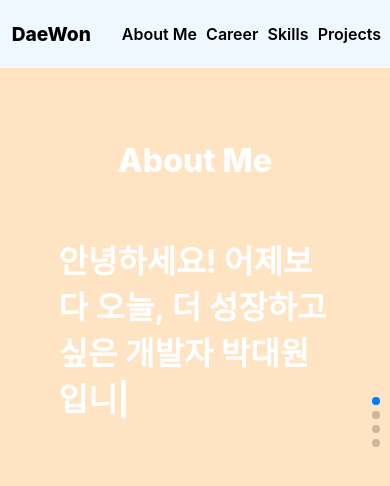
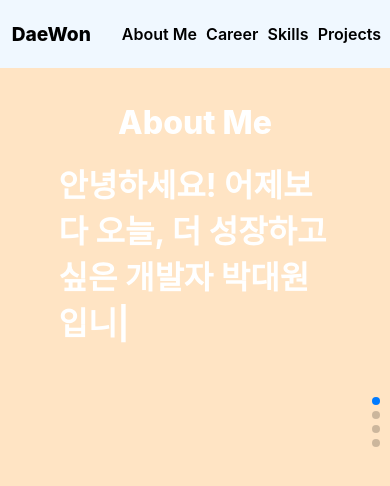
Before and after one commit to DaeWon9/portfolio, a React (Create React App) app: page / in a window 390 px wide. Shown: the top 486 px of the page. Built offline with nearby package versions, Linux system fonts and the light colour scheme.

Commit message:
[UPDATE] design

```diff
--- a/src/components/slides/Slides.css
+++ b/src/components/slides/Slides.css
@@ -65,6 +65,7 @@
     width: 80%;
     height: 100%;
     margin-left: 10%;
+    padding-top: 2%;
     overflow-y: auto;
 }
 
@@ -86,8 +87,20 @@
 }
 
 @media (max-width: 480px) {
+    .slide_header{
+        width: 100%;
+        height: 10%;
+        display: flex;
+        align-items: center;
+        justify-content: center;
+        font-weight: 800;
+        font-size: xx-large;
+    }
+
     .slide_body{
         display:block;
+        width: 100%;
+        height: 90%;
     }
 
     .introduction{
@@ -115,13 +128,24 @@
         border-left: 2px solid gray;
     }
 
+    .skills_container{
+        display: flex;
+        flex-wrap: wrap;
+        justify-content: center;
+        width: 80%;
+        height: 100%;
+        margin-left: 10%;
+        padding-top: 5%;
+        overflow-y: auto;
+    }
+
     .project_body_left{
         flex-wrap: wrap;
         align-items: center;
         justify-content: center;
         width: 100%;
         height: 20%;
-        padding-top: 0;
+        padding-top: 5%;
     }
     .project_body_right{
         width: 90%;
```
